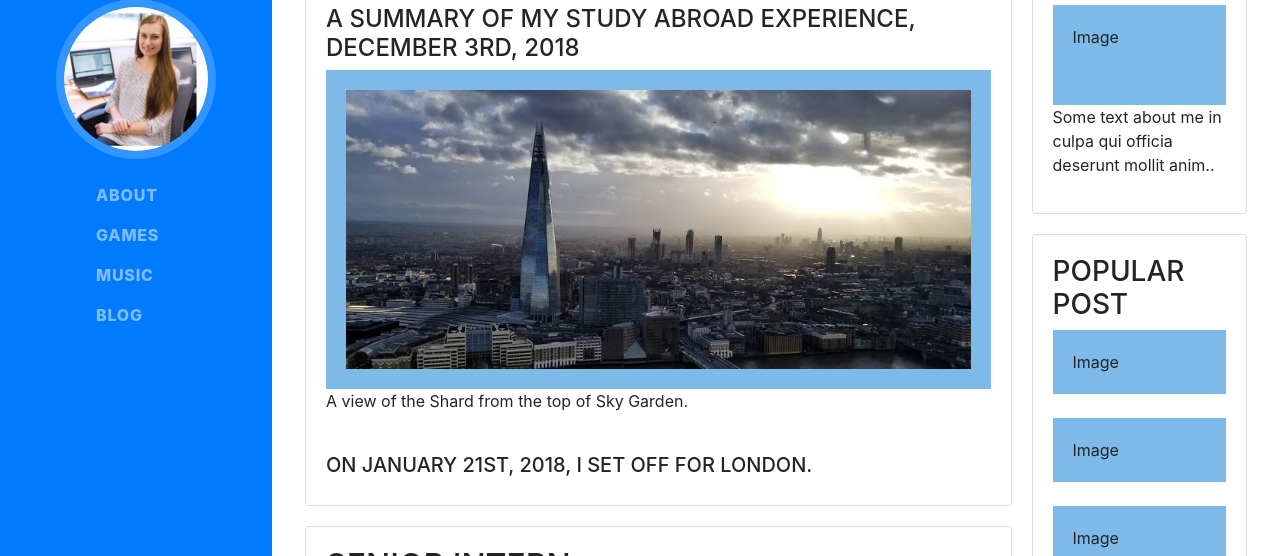
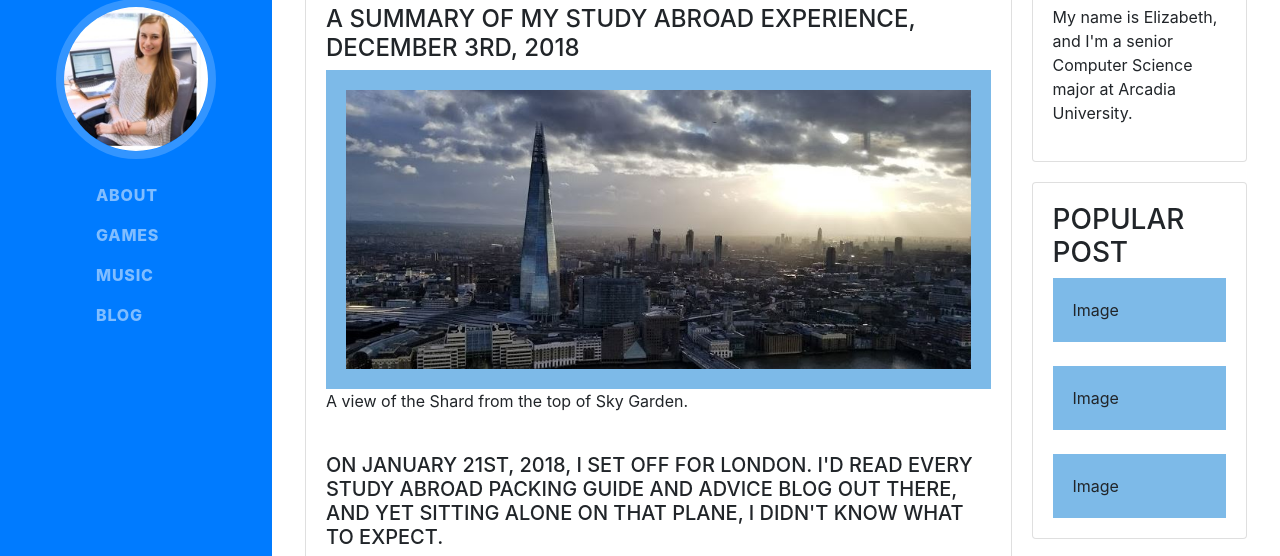
Before and after one commit to elizabethgillen/elizabethgillen.github.io, a website with bundled scripts: page blog.html in a window 1280 px wide. Shown: the part 237-793 px from the top of the page. Built offline with nearby package versions, Linux system fonts and the light colour scheme; a web font is replaced by a local one.

Commit message:
Began further populating blog page.

```diff
--- a/blog.html
+++ b/blog.html
@@ -68,7 +68,8 @@
                         <!--<div class="fakeimg" style="height:200px;">Image</div>-->
                         <img class="images" src="img/adjLon.JPG" alt="London">
                         <p>A view of the Shard from the top of Sky Garden.</p> <br>
-                        <h5>On January 21st, 2018, I set off for London. </h5>
+                        <h5>On January 21st, 2018, I set off for London. I'd read every study abroad packing guide and advice blog out there,
+                        and yet sitting alone on that plane, I didn't know what to expect. </h5>
                     </div>
                     <div class="card">
                         <h2>Senior Intern</h2>
@@ -83,8 +84,8 @@
                 <div class="rightcolumn">
                     <div class="card">
                         <h2>About Me</h2>
-                        <div class="fakeimg" style="height:100px;">Image</div>
-                        <p>Some text about me in culpa qui officia deserunt mollit anim..</p>
+                        <!--<img class="images" src="img/me.PNG" alt="Me">-->
+                        <p>My name is Elizabeth, and I'm a senior Computer Science major at Arcadia University.</p>
                     </div>
                     <div class="card">
                         <h3>Popular Post</h3>
```
Also changed, not shown: img/me.PNG (added).
